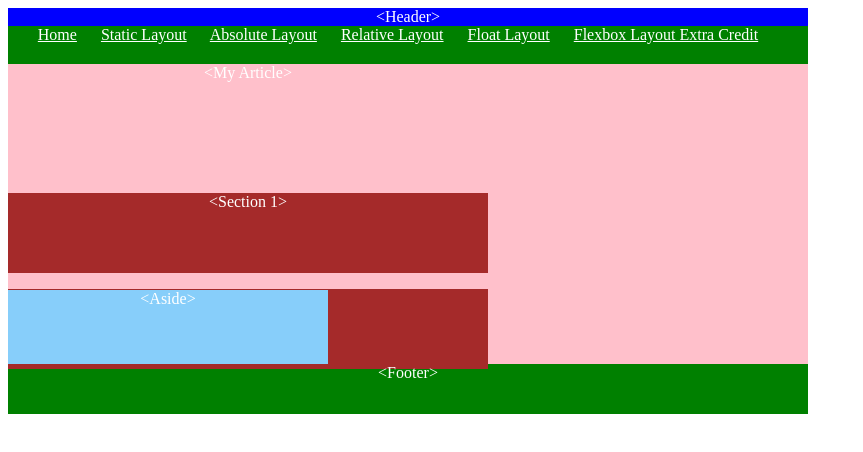
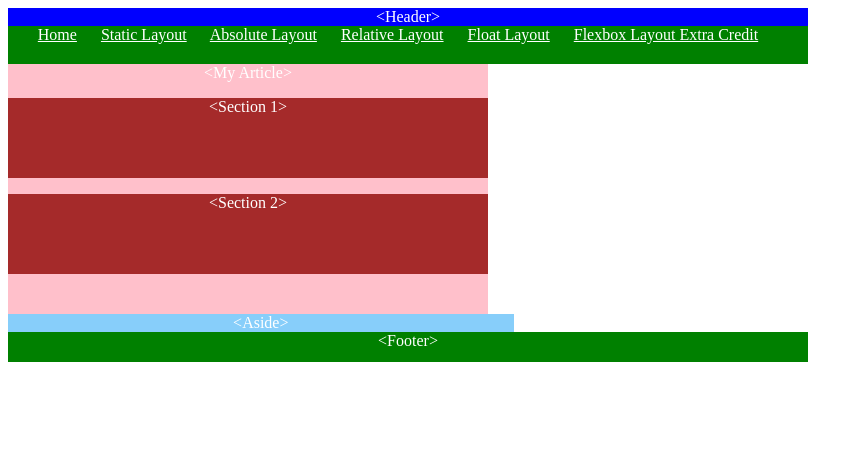
Before and after one commit to JonCsulb/IS445, a plain HTML site: page JS Folder/index2.html in a window 1280 px wide. Shown: the whole page, without its empty margins (0-863 px from the left). Drawn offline with Linux system fonts and the light colour scheme.

Commit message:
Fix Aside Box

```diff
--- a/JS Folder/index2.html
+++ b/JS Folder/index2.html
@@ -40,22 +40,20 @@
 
     <div class="ArticleContainer">
         <section>
-                <p class="ArticleBox">&lt;My Article&gt;</p>
-                <p class="SectionOneBox">&lt;Section 1&gt;</p>
-                <p class="SectionTwoBox">&lt;Section 2&gt;</p>
-
+            &lt;My Article&gt;
+            <p class="SectionOneBox">&lt;Section 1&gt;</p>
+            <p class="SectionTwoBox">&lt;Section 2&gt;</p>
         </section>
+     </div>
 
 
-        <aside class=AsideBox>
+    <aside class=AsideBox>
             &lt;Aside&gt;
-        </aside>
-
-    </div>
+    </aside>
 
 
     <footer class="FooterBox">
-        &lt;Footer&gt;
+            &lt;Footer&gt;
     </footer>
 
 
--- a/JS Folder/stylehw2.css
+++ b/JS Folder/stylehw2.css
@@ -5,9 +5,7 @@
         justify-content: center;
         color: white;
         flex-direction: column;
-
 }
-
 
 .HeaderBox{
         width: 800px;
@@ -32,28 +30,26 @@ a:link {
         background-color: green;
         padding-bottom: 20px;
         flex-direction: row;
-        height:40px;
+        height:20px;
 }
 
 
 .ArticleContainer{
         display: flex;
         color: white;
+        width: 480px;
+        flex-direction: column;
+        height:250px;
         background-color: pink;
-        width: 800px;
         text-align: center;
-        flex-direction: column;
-        height:300px;
-
+}
 
 }
-
 .ArticleBox{
         flex: 1;
         background-color:pink;
         flex-direction: column;
         height: 50%;
-        width: 60%;
         margin-top: 0%;
 }
 
@@ -63,7 +59,6 @@ a:link {
         background-color:brown;
         flex-direction: column;
         height: 80px;
-        width: 60%;
 }
 
 
@@ -72,12 +67,13 @@ a:link {
         background-color:brown;
         flex-direction: column;
         height: 80px;
-        width: 60%;
 }
 
 
 .AsideBox{
-        flex: 1;
+        display: flex;
+        color: white;
+        justify-content: center;
         background-color: lightskyblue;
         width: 40%;
 }
@@ -89,5 +85,5 @@ a:link {
         width:800px;
         color: white;
         justify-content: center;
-        height:50px;
+        height:30px;
 }
--- a/JS Folder/t1.js
+++ b/JS Folder/t1.js
@@ -9,6 +9,7 @@ function onClick ()
         {alert('Hello world after click')
         console.log('before alert')
     }
+    // command slash for comment shorcut
 
 
 
```
